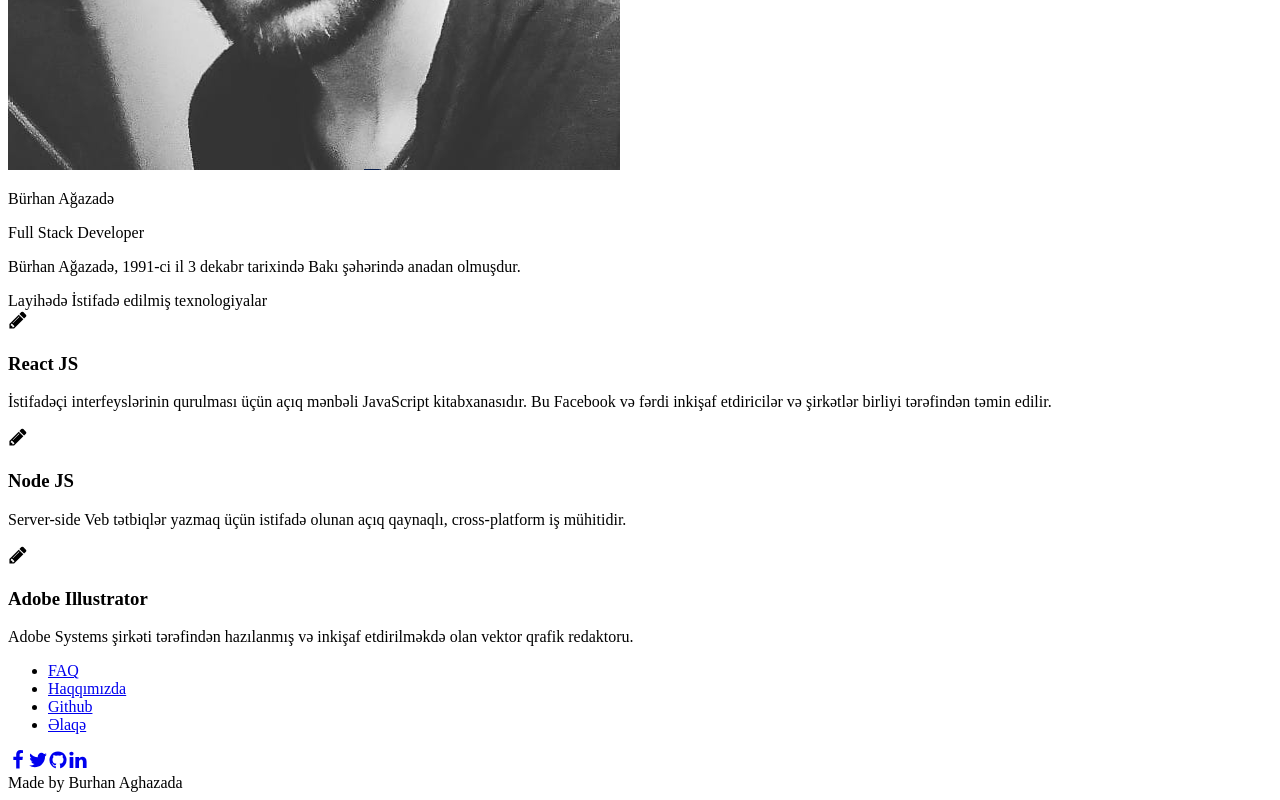
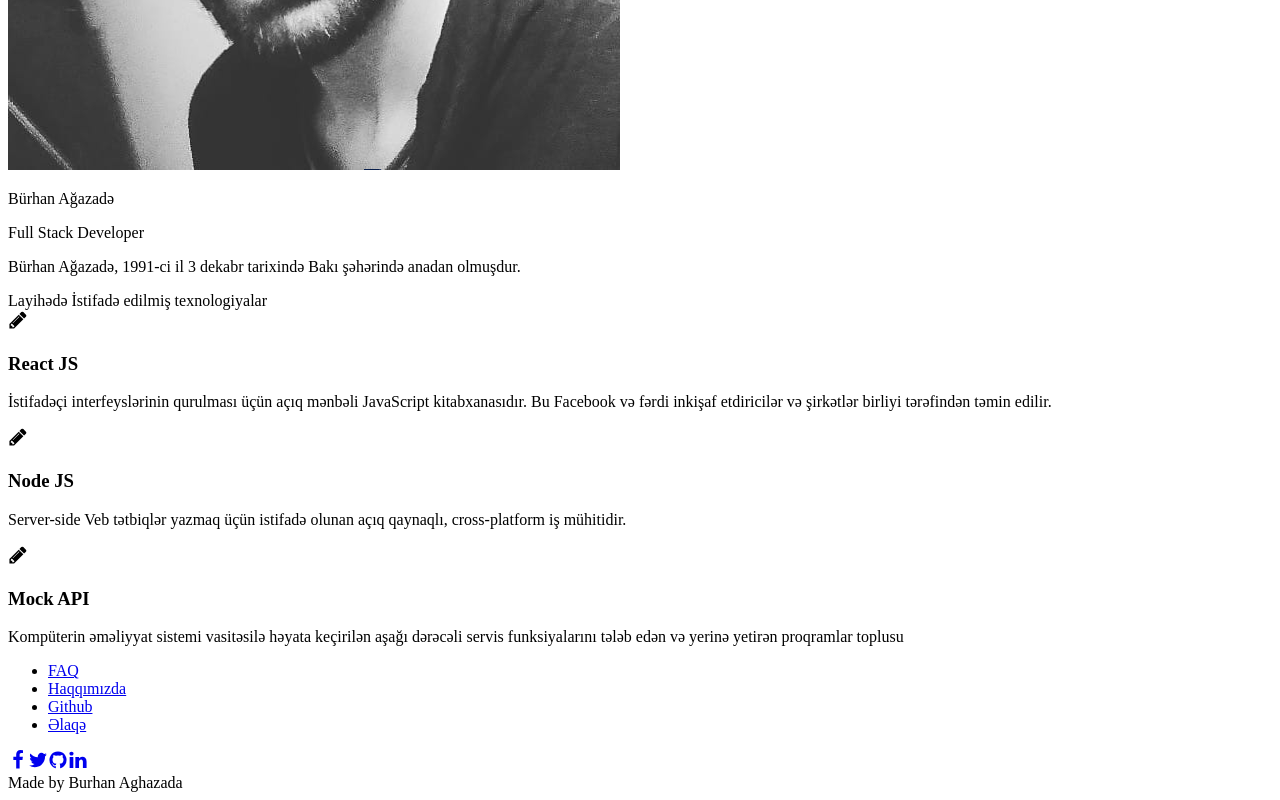
Before and after one commit to ab192130/genprosec-appeal, a Next.js app: page /about in a window 1280 px wide. Shown: the part 1825-2625 px from the top of the page. Built offline with nearby package versions, Linux system fonts and the light colour scheme.

Commit message:
minor changes.

```diff
--- a/pages/about.js
+++ b/pages/about.js
@@ -91,11 +91,11 @@
                             </div>
                         </div>
                         <h3 className="text-2xl sm:text-xl text-gray-700 font-semibold dark:text-white py-4">
-                            Adobe Illustrator
+                            Mock API
                         </h3>
                         <p className="text-md  text-gray-500 dark:text-gray-300 py-4">
-                            Adobe Systems şirkəti tərəfindən hazılanmış və inkişaf etdirilməkdə olan vektor qrafik
-                            redaktoru.
+                            Kompüterin əməliyyat sistemi vasitəsilə həyata keçirilən aşağı dərəcəli servis
+                            funksiyalarını tələb edən və yerinə yetirən proqramlar toplusu
                         </p>
                     </div>
                 </div>
```
